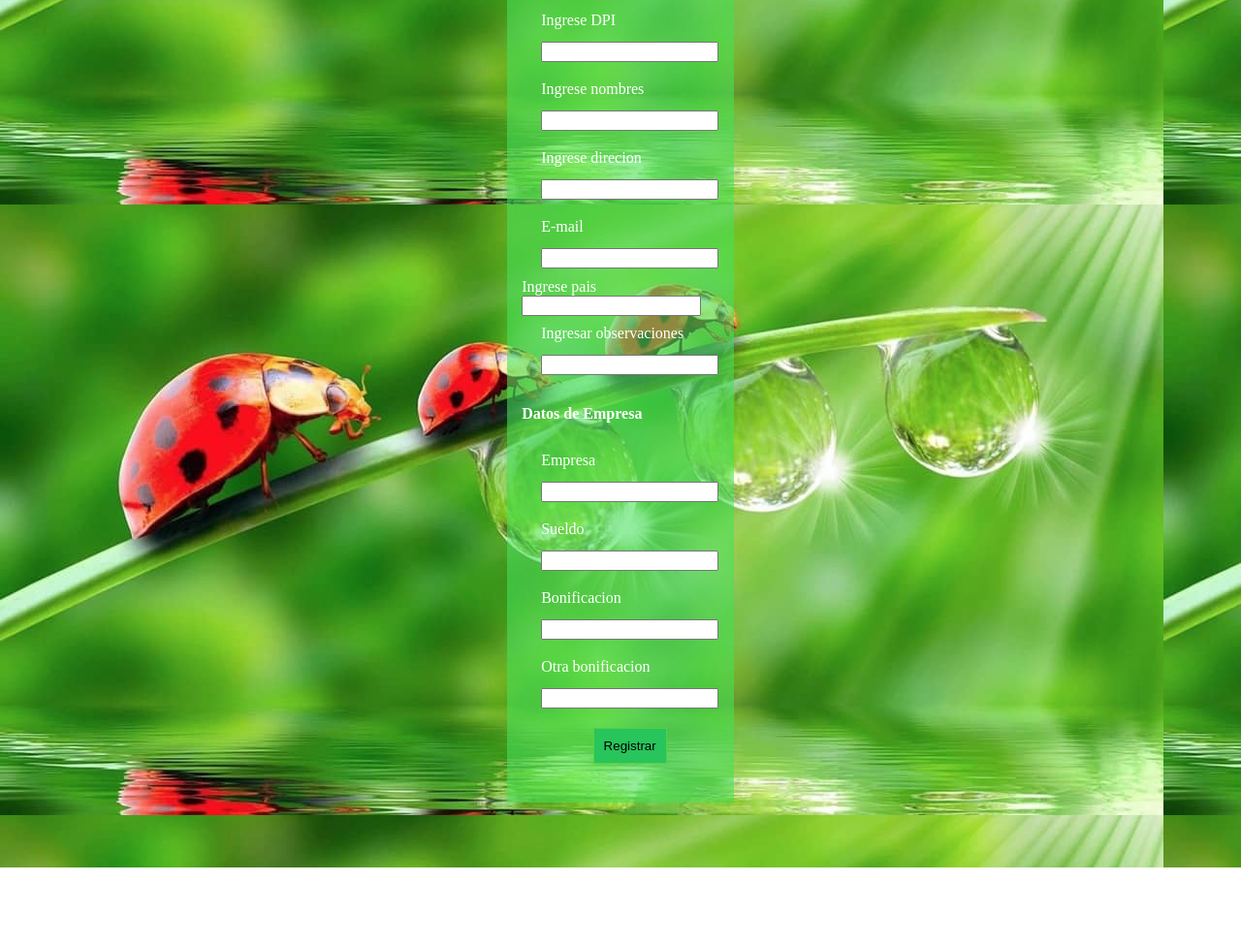
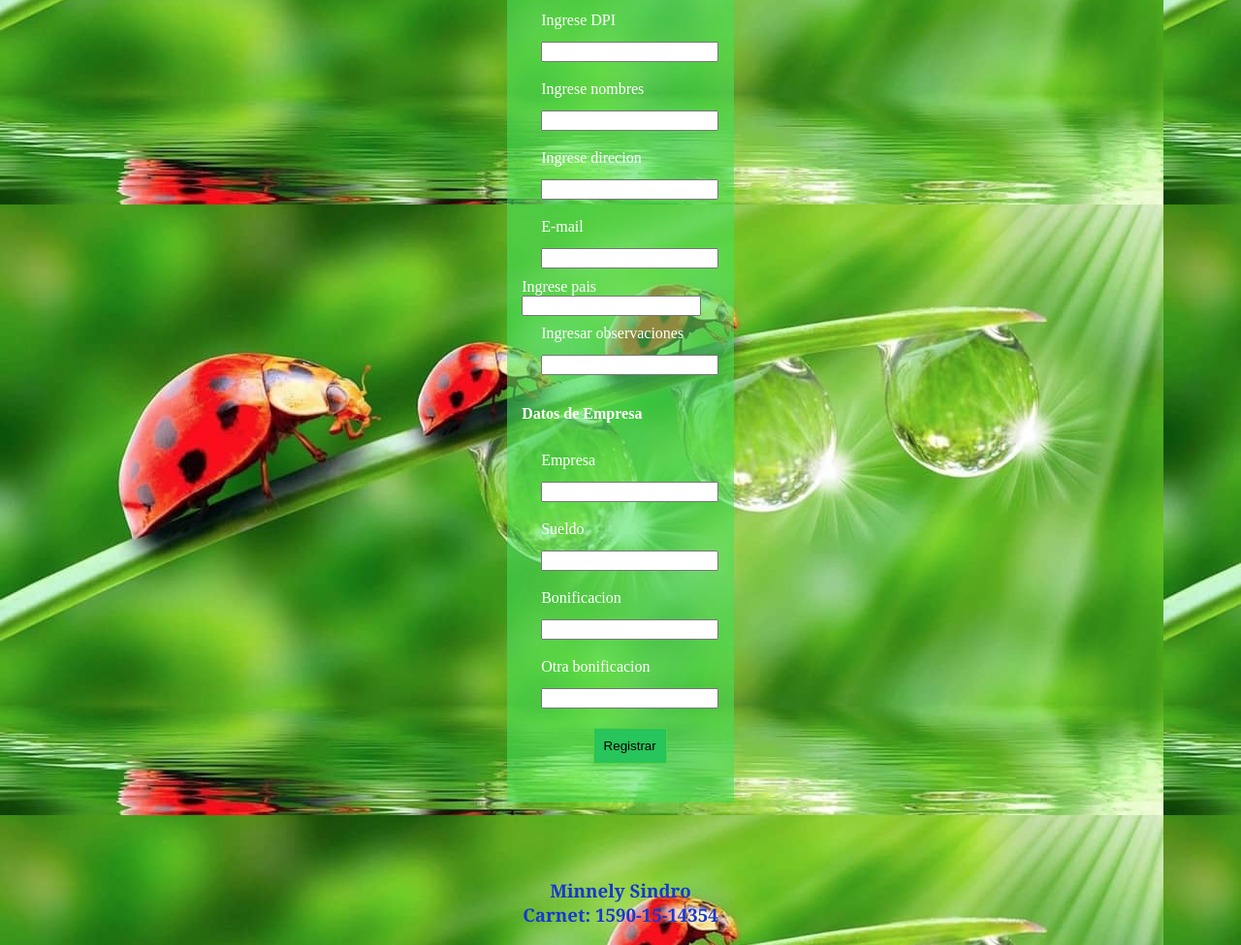
Before and after one commit to ksindro/Proyecto_Web, a plain HTML site: page pages/f_registro.html in a window 1280 px wide. Shown: the part 419-1394 px from the top of the page at 97% size. Before the commit the page ends 1314 px from the top, so only its background shows below. Drawn offline with Linux system fonts and the light colour scheme.

Commit message:
Update f_registro.html

```diff
--- a/pages/f_registro.html
+++ b/pages/f_registro.html
@@ -71,7 +71,11 @@
             </div>
         </form>
     </main>
-
+      <footer>
+        <h3>
+            <p>Minnely Sindro <br> Carnet: 1590-15-14354</p>
+        </h3>
+    </footer>
 
 </body>
 </html>
```
